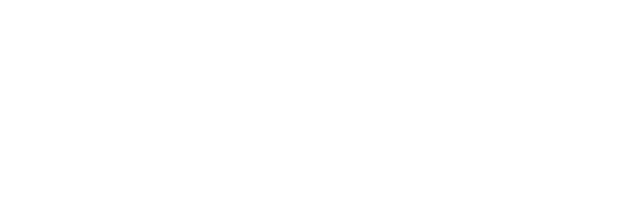
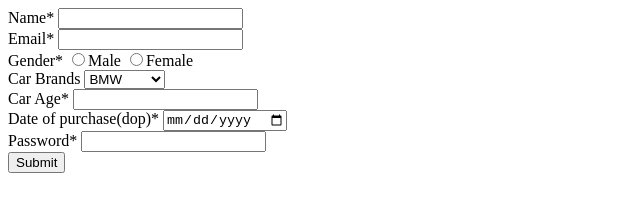
Before and after one commit to acciojob/car-insurance-form-Balveer-singh007, a website: page main.html in a window 1280 px wide. Shown: the whole page, without its empty margins (0-640 px from the left). Drawn offline with Linux system fonts and the light colour scheme.

Commit message:
created a submission

```diff
--- a/main.html
+++ b/main.html
@@ -8,6 +8,42 @@
 
 <body>
 	<!-- the entire body must be written by student -->
+	<form method='POST'>
+      <label for="name">Name*
+      <input type="text" name="name" id="name" required>
+	  </label>
+      <br>
+      <label for="email">Email*
+      <input type="email" name="email" id="email" required>
+	  </label>
+      <br>
+       <label for="gender">Gender*
+      <input type="radio" name="gender" required>Male
+	  <input type="radio" name="gender" required>Female
+	  </label>
+      <br>
+      <label for="car">Car Brands
+      <select id="cars">
+        <option value="bmw">BMW</option>
+        <option value="audi">Audi</option>
+        <option value="mercedez">Mercedez</option>
+      </select>
+	  </label>
+      <br>
+      <label for="carage"> Car Age*
+      <input type="number" name="carage" id="carage" required>
+	 </label>
+      <br>
+      <label for="dop">Date of purchase(dop)*
+      <input type="date" name="dop" id="dop" required>
+	 </label>
+      <br>
+      <label for="password">Password*
+      <input type="password" name="password" id="password" required>
+	 </label>
+      <br>
+      <button type="submit">Submit</button>
+    </form>
     <script type="text/javascript" src="./script.js">
 </script>
 
```
